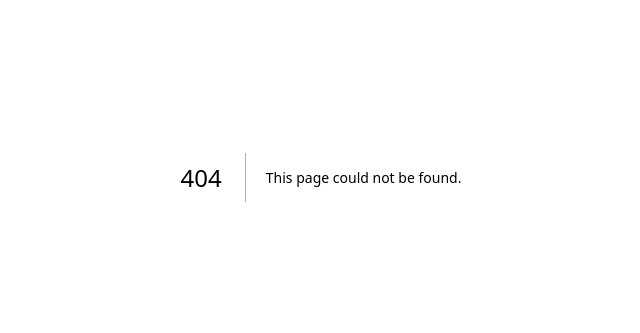
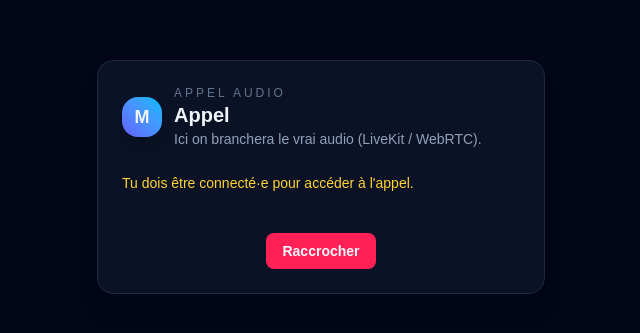
Before and after one commit to imanetahiri789-code/meethink-app, a Next.js app: page /call/1 in a window 1280 px wide. Before the commit this address had no page. Shown: the part 223-556 px from the top of the page, without its empty margins (319-959 px from the left). Built offline with nearby package versions, Linux system fonts and the light colour scheme; no server answers.

Commit message:
page d'appel

```diff
--- /dev/null
+++ b/app/call/[id]/page.tsx
@@ -0,0 +1,135 @@
+"use client";
+
+import { useEffect, useState } from "react";
+import { useParams, useRouter } from "next/navigation";
+import { supabase } from "@/lib/supabaseClient";
+
+type Call = {
+  id: string;
+  caller_id: string;
+  receiver_id: string;
+  status: string;
+  created_at: string;
+};
+
+export default function CallPage() {
+  const params = useParams();
+  const router = useRouter();
+  const callId = params.id as string;
+
+  const [call, setCall] = useState<Call | null>(null);
+  const [loading, setLoading] = useState(true);
+  const [message, setMessage] = useState("");
+
+  useEffect(() => {
+    if (!callId) return;
+    loadCall();
+  }, [callId]);
+
+  async function loadCall() {
+    setLoading(true);
+    setMessage("");
+
+    const {
+      data: { user },
+      error: authError,
+    } = await supabase.auth.getUser();
+
+    if (authError || !user) {
+      setMessage("Tu dois être connecté·e pour accéder à l'appel.");
+      setLoading(false);
+      return;
+    }
+
+    const { data, error } = await supabase
+      .from("calls")
+      .select("*")
+      .eq("id", callId)
+      .single();
+
+    if (error || !data) {
+      console.error(error);
+      setMessage("Appel introuvable.");
+      setLoading(false);
+      return;
+    }
+
+    // Optionnel : vérifier que l'utilisateur fait partie de l'appel
+    if (data.caller_id !== user.id && data.receiver_id !== user.id) {
+      setMessage("Tu n'as pas accès à cet appel.");
+      setLoading(false);
+      return;
+    }
+
+    setCall(data as Call);
+    setLoading(false);
+  }
+
+  async function handleHangup() {
+    if (!call) return;
+
+    await supabase
+      .from("calls")
+      .update({ status: "ended" })
+      .eq("id", call.id);
+
+    router.push("/"); // retour à la page d'accueil
+  }
+
+  if (loading) {
+    return (
+      <div className="min-h-screen bg-slate-950 text-slate-100 flex items-center justify-center">
+        <p>Connexion à l'appel…</p>
+      </div>
+    );
+  }
+
+  return (
+    <div className="min-h-screen bg-slate-950 text-slate-100 flex items-center justify-center px-4">
+      <div className="w-full max-w-md bg-slate-900/70 border border-slate-800 rounded-2xl p-6 space-y-6 shadow-xl">
+        <div className="flex items-center gap-3">
+          <div className="h-10 w-10 rounded-2xl bg-gradient-to-tr from-indigo-500 to-sky-400 flex items-center justify-center shadow-lg">
+            <span className="text-lg font-bold">M</span>
+          </div>
+          <div>
+            <p className="text-xs uppercase tracking-[0.25em] text-slate-500">
+              Appel audio
+            </p>
+            <h1 className="text-xl font-semibold">
+              {call ? "Salle d'appel" : "Appel"}
+            </h1>
+            <p className="text-sm text-slate-400">
+              Ici on branchera le vrai audio (LiveKit / WebRTC).
+            </p>
+          </div>
+        </div>
+
+        {message && <p className="text-sm text-amber-300">{message}</p>}
+
+        {call && (
+          <div className="space-y-3 text-sm text-slate-300">
+            <p>
+              <span className="text-slate-400">ID de l'appel :</span> {call.id}
+            </p>
+            <p>
+              <span className="text-slate-400">Statut :</span> {call.status}
+            </p>
+            <p className="text-xs text-slate-500">
+              (Plus tard : ici on affichera les pseudos des deux personnes,
+              durée de l'appel, etc.)
+            </p>
+          </div>
+        )}
+
+        <div className="flex justify-center">
+          <button
+            onClick={handleHangup}
+            className="mt-4 px-4 py-2 bg-rose-500 text-slate-50 rounded-lg text-sm font-semibold hover:brightness-110 transition"
+          >
+            Raccrocher
+          </button>
+        </div>
+      </div>
+    </div>
+  );
+}
--- a/app/explore/page.tsx
+++ b/app/explore/page.tsx
@@ -2,6 +2,7 @@
 
 import { useEffect, useState } from "react";
 import { supabase } from "@/lib/supabaseClient";
+import { useRouter } from "next/navigation";  //
 
 type Profile = {
   user_id: string;
@@ -14,6 +15,7 @@ type Profile = {
 };
 
 export default function ExplorePage() {
+  const router = useRouter(); //
   const [profiles, setProfiles] = useState<Profile[]>([]);
   const [loading, setLoading] = useState(true);
   const [message, setMessage] = useState("");
@@ -92,11 +94,11 @@ export default function ExplorePage() {
     console.error(error);
     alert("Erreur lors de la création de l'appel.");
   } else {
-      // Plus tard : on redirigera vers une vraie page d'appel audio
-      // ex : router.push(`/call/${data.id}`)
-      alert("Appel envoyé 🔔");
+    // on redirige vers la page d'appel avec l'id de l'appel
+    router.push(`/call/${data.id}`);
   }
 }
+
 
   return (
     <div className="min-h-screen bg-slate-950 text-slate-100 px-4 py-8">
```
Lines whose indentation alone changed are shown as unchanged.
